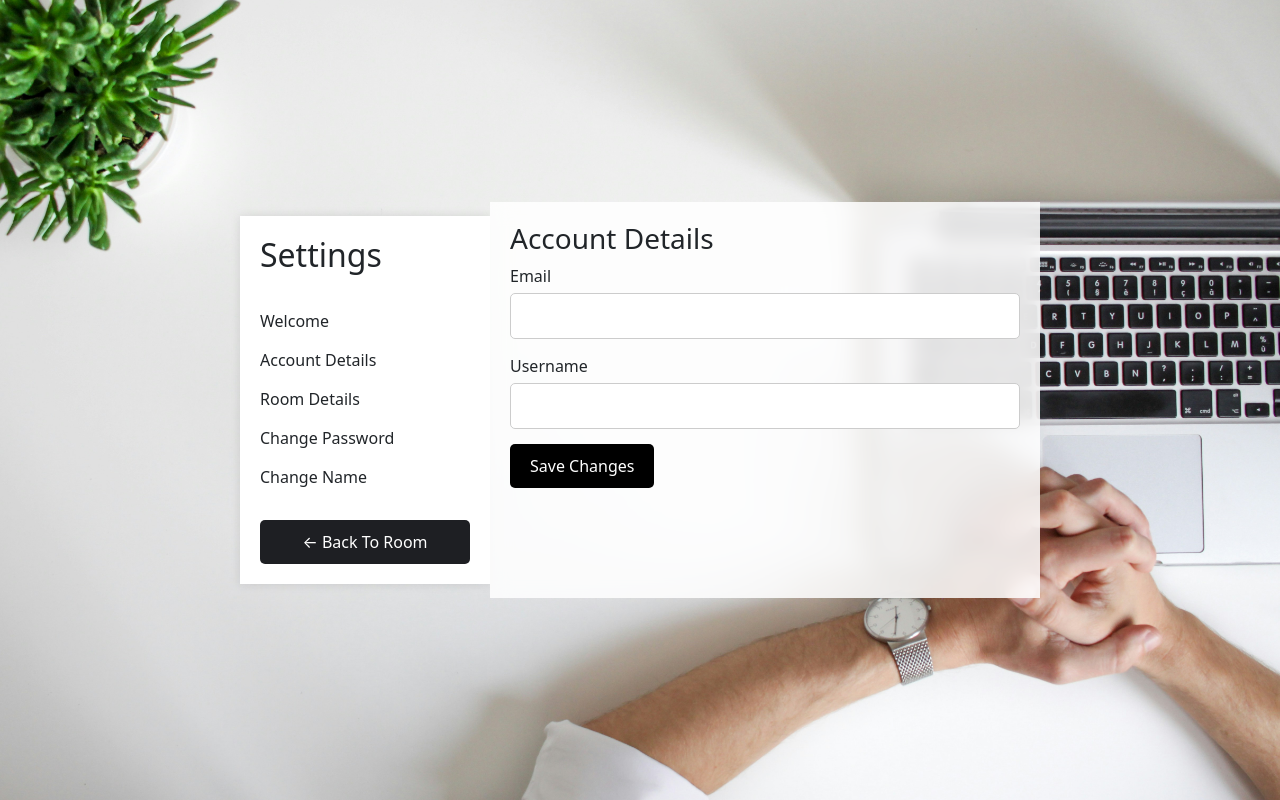
After one commit to Mrigaank-9/CohortHive, a PHP site: page /rooms/Settings in a window 1280 px wide, after a click on "Account Details". The commit adds this page. Run offline with PHP 8.4, Linux system fonts and the light colour scheme.

Commit message:
Created Setting
Create the web page for setting in rooms page

```diff
--- /dev/null
+++ b/rooms/Settings/index.php
@@ -0,0 +1,106 @@
+<!DOCTYPE html>
+<html lang="en">
+<head>
+    <meta charset="UTF-8">
+    <meta name="viewport" content="width=device-width, initial-scale=1.0">
+    <title>Settings Page</title>
+    <link rel="stylesheet" href="styles.css">
+    <link rel="stylesheet" href="../css/index.css">
+    <link href="https://cdn.jsdelivr.net/npm/bootstrap@5.2.3/dist/css/bootstrap.min.css" rel="stylesheet" integrity="sha384-rbsA2VBKQhggwzxH7pPCaAqO46MgnOM80zW1RWuH61DGLwZJEdK2Kadq2F9CUG65" crossorigin="anonymous">
+    <link rel="stylesheet" href="https://cdnjs.cloudflare.com/ajax/libs/font-awesome/6.5.2/css/all.min.css" integrity="sha512-SnH5WK+bZxgPHs44uWIX+LLJAJ9/2PkPKZ5QiAj6Ta86w+fsb2TkcmfRyVX3pBnMFcV7oQPJkl9QevSCWr3W6A==" crossorigin="anonymous" referrerpolicy="no-referrer" />
+    <link rel="stylesheet" href="https://cdnjs.cloudflare.com/ajax/libs/bootstrap-icons/1.5.0/font/bootstrap-icons.min.css">
+</head>
+<body>
+    <div class="main-container">
+        <div class="sidebar">
+            <h2>Settings</h2>
+            <ul>
+                <li onclick="openSection('welcome')">Welcome</li>
+                <li onclick="openSection('accountDetails')">Account Details</li>
+                <li onclick="openSection('roomDetails')">Room Details</li>
+                <li onclick="openSection('changePassword')">Change Password</li>
+                <li onclick="openSection('changeName')">Change Name</li>
+            </ul>
+            <button class="back-button" onclick="goBack()">← Back To Room</button>
+        </div>
+        <div class="content">
+            <div id="welcome" class="section active">
+                <h3>Welcome to Settings</h3>
+                <p>Select an option from the sidebar to manage your account and room settings.</p>
+            </div>
+
+            <div id="accountDetails" class="section">
+                <h3>Account Details</h3>
+                <form id="accountForm">
+                    <div class="form-group">
+                        <label for="email">Email</label>
+                        <input type="email" id="email" name="email" required>
+                    </div>
+                    <div class="form-group">
+                        <label for="username">Username</label>
+                        <input type="text" id="username" name="username" required>
+                    </div>
+                    <button type="button" onclick="saveChanges('accountForm')">Save Changes</button>
+                </form>
+            </div>
+
+            <div id="roomDetails" class="section">
+                <h3>Room Details</h3>
+                <form id="roomForm">
+                    <div class="form-group">
+                        <label for="roomName">Room Name</label>
+                        <input type="text" id="roomName" name="roomName" required>
+                    </div>
+                    <div class="form-group">
+                        <label for="roomDesc">Room Description</label>
+                        <textarea id="roomDesc" name="roomDesc" required></textarea>
+                    </div>
+                    <button type="button" onclick="saveChanges('roomForm')">Save Changes</button>
+                </form>
+            </div>
+
+            <div id="changePassword" class="section">
+                <h3>Change Password</h3>
+                <form id="passwordForm">
+                    <div class="form-group">
+                        <label for="currentPassword">Current Password</label>
+                        <input type="password" id="currentPassword" name="currentPassword" required>
+                    </div>
+                    <div class="form-group">
+                        <label for="newPassword">New Password</label>
+                        <input type="password" id="newPassword" name="newPassword" required>
+                    </div>
+                    <button type="button" onclick="saveChanges('passwordForm')">Save Changes</button>
+                </form>
+            </div>
+
+            <div id="changeName" class="section">
+                <h3>Change Name</h3>
+                <form id="nameForm">
+                    <div class="form-group">
+                        <label for="firstName">First Name</label>
+                        <input type="text" id="firstName" name="firstName" required>
+                    </div>
+                    <div class="form-group">
+                        <label for="lastName">Last Name</label>
+                        <input type="text" id="lastName" name="lastName" required>
+                    </div>
+                    <button type="button" onclick="saveChanges('nameForm')">Save Changes</button>
+                </form>
+            </div>
+        </div>
+    </div>
+
+    <!-- Modals for Confirmation Messages -->
+    <div id="confirmationModal" class="modal">
+        <div class="modal-content">
+            <span class="close" onclick="closeModal('confirmationModal')">&times;</span>
+            <h2>Confirmation</h2>
+            <p id="confirmationMessage"></p>
+        </div>
+    </div>
+
+    <script src="scripts.js"></script>
+    <script src="../js/index.js"></script>
+</body>
+</html>
--- /dev/null
+++ b/rooms/Settings/scripts.js
@@ -0,0 +1,54 @@
+function openSection(sectionId) {
+    const sections = document.querySelectorAll('.section');
+    sections.forEach(section => {
+        section.classList.remove('active');
+    });
+    document.getElementById(sectionId).classList.add('active');
+}
+
+function goBack() {
+        window.location.href = '../index.php';
+}
+
+
+function copyID() {
+    const roomId = document.getElementById('roomId').innerText;
+    navigator.clipboard.writeText(roomId);
+    alert('Room ID copied to clipboard');
+}
+
+function copyPass() {
+    const roomPass = document.getElementById('roomPass').innerText;
+    navigator.clipboard.writeText(roomPass);
+    alert('Room password copied to clipboard');
+}
+
+function saveChanges(formId) {
+    const form = document.getElementById(formId);
+    if (form.checkValidity()) {
+        alert('Changes saved successfully!');
+        // Implement your save logic here
+    } else {
+        alert('Please fill out all required fields.');
+    }
+}
+
+function closeModal(modalId) {
+    document.getElementById(modalId).style.display = 'none';
+}
+
+// For demonstration purposes, to simulate the form save action
+document.getElementById('accountForm').addEventListener('submit', (e) => {
+    e.preventDefault();
+    saveChanges('accountForm');
+});
+
+document.getElementById('passwordForm').addEventListener('submit', (e) => {
+    e.preventDefault();
+    saveChanges('passwordForm');
+});
+
+document.getElementById('nameForm').addEventListener('submit', (e) => {
+    e.preventDefault();
+    saveChanges('nameForm');
+});
--- /dev/null
+++ b/rooms/Settings/styles.css
@@ -0,0 +1,209 @@
+body {
+    background-image: url("../images/background01-indexpage.jpg");
+    background-size: cover;
+    background-position: center;
+    background-repeat: no-repeat;
+    background-attachment: fixed;
+}
+
+.blur {
+    filter: blur(1.1rem);
+}
+
+.no-vertical-scroll {
+    overflow-y: hidden;
+}
+
+.startSec {
+    display: flex;
+    padding-top: 30px;
+}
+
+.title {
+    font-size: 5rem;
+    margin-top: 70px;
+    font-weight: 600;
+    color: #1e1f23;
+}
+
+.subTitle {
+    font-size: 3rem;
+    color: rgb(83, 23, 23);
+}
+
+.midEle {
+    align-self: center;
+}
+
+
+
+.hide {
+    display: none;
+}
+
+.close-btn {
+    position: absolute;
+    top: 10px;
+    right: 10px;
+    background: none;
+    border: none;
+    font-size: 1.5rem;
+    font-weight: bold;
+    color: #000;
+    cursor: pointer;
+}
+
+
+
+.actionLink {
+    text-decoration: none;
+}
+
+.historySec {
+    padding-bottom: 50px;
+}
+
+.main-container {
+    display: flex;
+    height: 100vh;
+}
+
+.sidebar {
+    width: 250px;
+    background-color: #fff;
+    box-shadow: 0 0 10px rgba(0, 0, 0, 0.1);
+    display: flex;
+    flex-direction: column;
+    padding: 20px;
+    /* background-color: #ddd6d6; */
+}
+
+.sidebar h2 {
+    margin-bottom: 20px;
+}
+
+.sidebar ul {
+    list-style: none;
+    padding: 0;
+}
+
+.sidebar ul li {
+    margin: 15px 0;
+    cursor: pointer;
+}
+
+.sidebar .back-button {
+    margin-top: auto;
+    padding: 10px;
+    background-color: #1e1f23;
+    background-color: #1e1f23;
+    color: #fff;
+    border: none;
+    border-radius: 5px;
+    cursor: pointer;
+}
+
+.sidebar .back-button:hover {
+    background-color: #1e1f23;
+}
+/*
+.content {
+    flex: 1;
+    padding: 20px;
+    background-color: rgba(255, 255, 255, 0.85);
+    backdrop-filter: blur(10px);
+} */
+
+.section {
+    display: none;
+}
+
+.section.active {
+    display: block;
+}
+
+.form-group {
+    margin-bottom: 15px;
+}
+
+form label {
+    display: block;
+    margin-bottom: 5px;
+}
+
+form input,
+form textarea {
+    width: 100%;
+    padding: 10px;
+    border: 1px solid #ccc;
+    border-radius: 5px;
+}
+
+form button {
+    padding: 10px 20px;
+    background-color: #000000;
+    color: #fff;
+    border: none;
+    border-radius: 5px;
+    cursor: pointer;
+}
+
+form button:hover {
+    background-color: #101011;
+}
+
+/* Modal Styles */
+.modal {
+    display: none;
+    position: fixed;
+    z-index: 1000;
+    left: 0;
+    top: 0;
+    width: 100%;
+    height: 100%;
+    overflow: auto;
+    background-color: rgba(0, 0, 0, 0.5);
+}
+
+.modal-content {
+    background-color: white;
+    margin: 15% auto;
+    padding: 20px;
+    border: 1px solid #888;
+    width: 80%;
+    max-width: 500px;
+    border-radius: 10px;
+    text-align: center;
+}
+
+.close {
+    color: #aaa;
+    float: right;
+    font-size: 28px;
+    font-weight: bold;
+    cursor: pointer;
+}
+
+.close:hover,
+.close:focus {
+    color: black;
+}
+.main-container {
+    max-width: 800px; /* Adjust the maximum width as per your design */
+    margin: 0 auto; /* Center the main-container horizontally */
+    display: flex;
+    height: 100vh; /* Maintain full height of the viewport */
+    justify-content: center; /* Center children horizontally */
+    align-items: center; /* Center children vertically */
+}
+
+/* Adjustments for sidebar and content remain unchanged */
+
+.content {
+    flex: 1;
+    height: 49.5vh; /* Adjust based on your design */
+    padding: 20px;
+    background-color: rgba(255, 255, 255, 0.85);
+    backdrop-filter: blur(10px);
+    overflow-y: auto; /* Enable vertical scrolling if content exceeds height */
+}
--- a/rooms/components/header.php
+++ b/rooms/components/header.php
@@ -41,7 +41,7 @@
                             </a>
                         </li>
                         <li class="nav-item">
-                            <a href="#" class="nav-link text-white d-flex align-items-center">
+                            <a href="Settings" class="nav-link text-white d-flex align-items-center">
                                 <i class="bi bi-gear"></i><span class="ms-2 d-lg-none">Settings</span>
                             </a>
                         </li>
```
